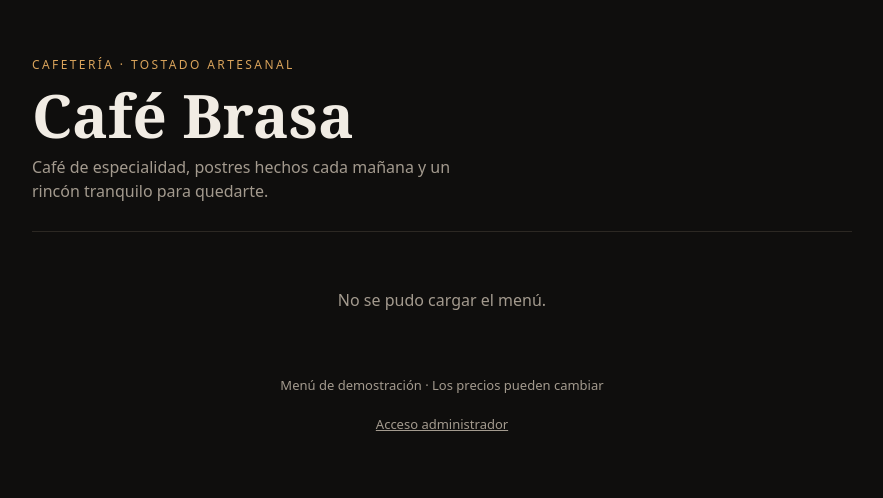
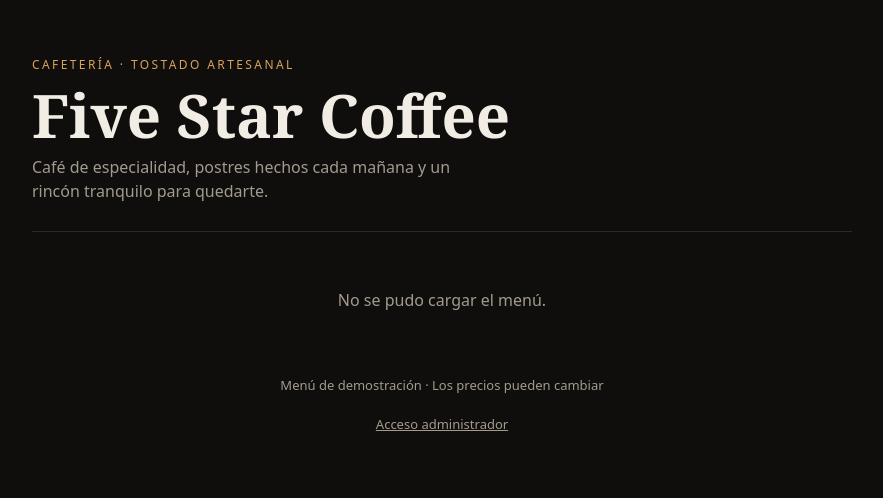
Before and after one commit to juanmfiallosn-code/Five-Star-Coffee, a plain HTML site: page index.html in a window 1280 px wide. Shown: the whole page, without its empty margins (198-1081 px from the left). Drawn offline with nearby package versions, Linux system fonts and the light colour scheme; no server answers.

Commit message:
Update index.html

```diff
--- a/index.html
+++ b/index.html
@@ -3,7 +3,7 @@
 <head>
 <meta charset="utf-8">
 <meta name="viewport" content="width=device-width, initial-scale=1">
-<title>Café Brasa · Menú</title>
+<title>Five Star Coffee · Menú</title>
 <style>
 :root{color-scheme:dark;--bg:#0f0e0d;--card:#1a1816;--tx:#f1ece4;--mu:#a39a8e;--ac:#d9a35b;--bd:#2c2823;--rd:#e07a6b}
 *{box-sizing:border-box}
@@ -39,7 +39,7 @@ footer button{background:none;border:none;color:var(--mu);text-decoration:underl
 <div class="wrap">
 <header>
   <div class="eyebrow">Cafetería · Tostado artesanal</div>
-  <h1>Café Brasa</h1>
+  <h1>Five Star Coffee</h1>
   <p>Café de especialidad, postres hechos cada mañana y un rincón tranquilo para quedarte.</p>
 </header>
 
```
